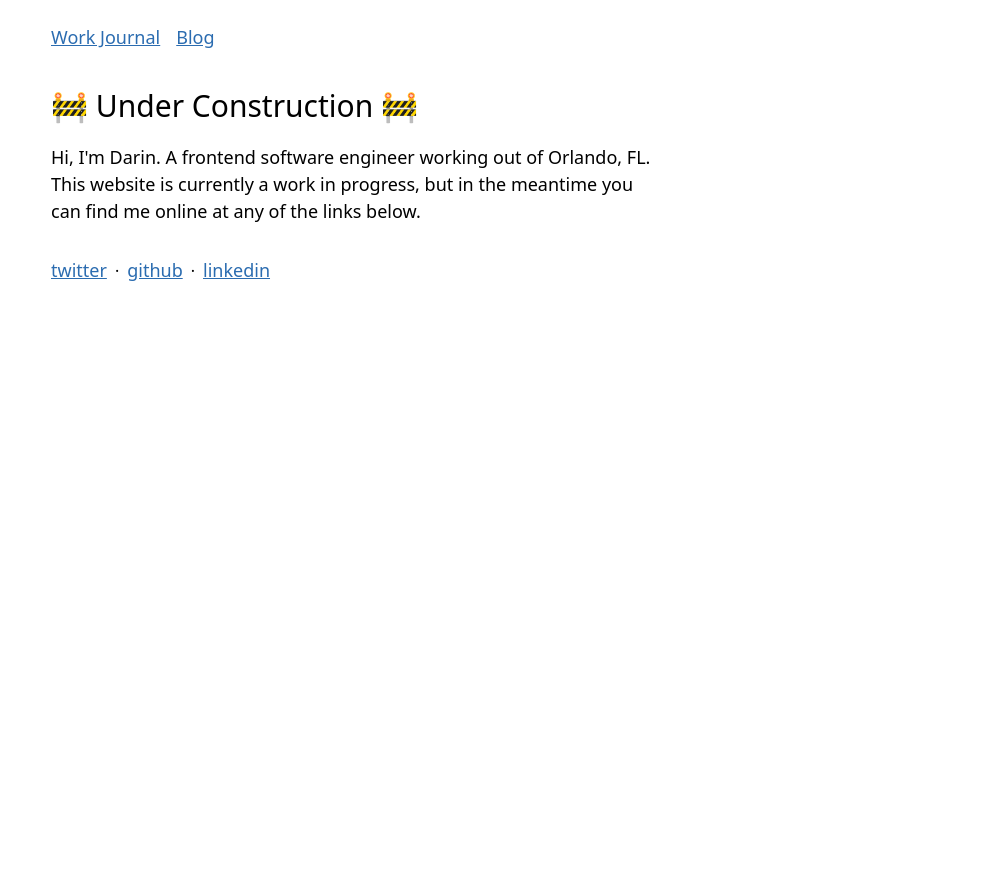
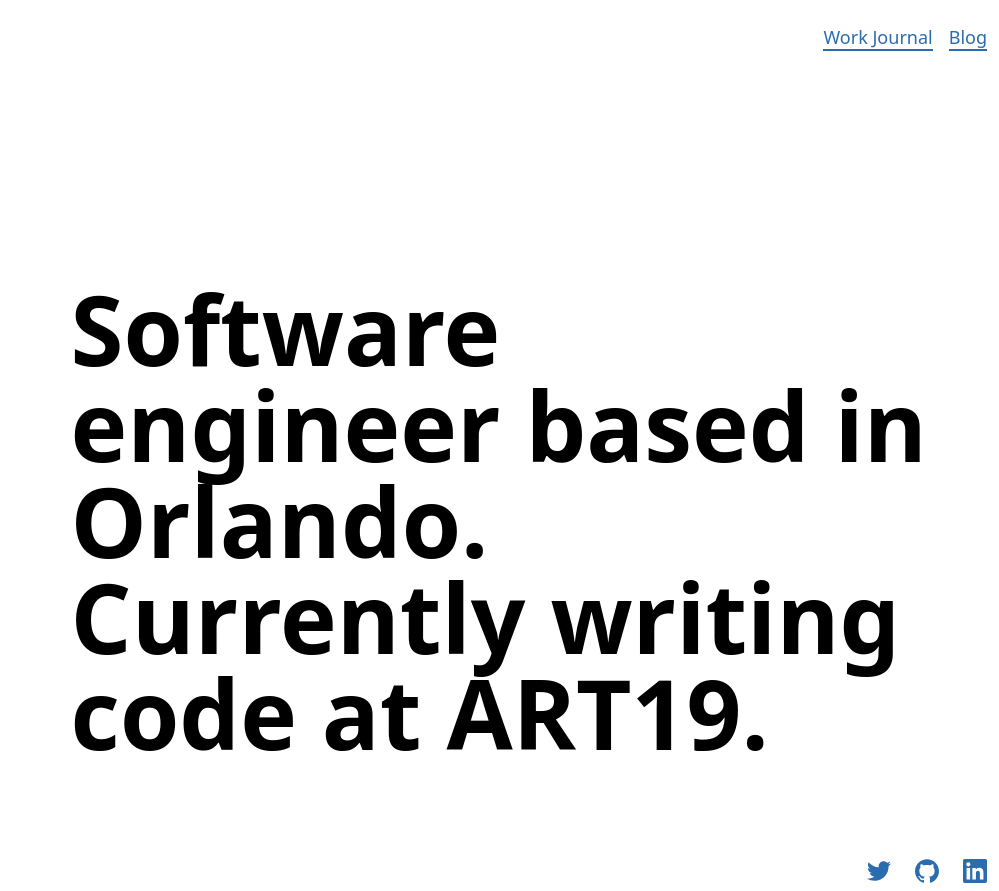
Before and after one commit to ddoria921/darindoria.com, a Next.js app: page / in a window 1280 px wide. Shown: the whole page, without its empty margins (281-1280 px from the left). Before the commit the page ends 800 px from the top, so only its background shows below. Built offline with nearby package versions, Linux system fonts and the light colour scheme.

Commit message:
Update home screen layout

```diff
--- a/pages/index.js
+++ b/pages/index.js
@@ -2,59 +2,127 @@
 
 export default function Home() {
   return (
-    <div className="max-w-screen-sm mx-auto py-6 px-3">
+    <div className="h-screen flex flex-col mx-auto py-6 px-3">
       <header>
-        <nav>
-          <ul className="flex">
+        <nav role="navigation" aria-label="Site">
+          <ul className="flex justify-end">
             <li>
-              <Link href="/work-journal">
-                <a className="text-lg text-blue-700 underline dark:text-indigo-400">
-                  Work Journal
-                </a>
-              </Link>
+              <NavLink href="/work-journal">Work Journal</NavLink>
             </li>
             <li className="pl-4">
-              <Link href="/blog">
-                <a className="text-lg text-blue-700 underline dark:text-indigo-400">
-                  Blog
-                </a>
-              </Link>
+              <NavLink href="/blog">Blog</NavLink>
             </li>
           </ul>
         </nav>
       </header>
-      <main className="pt-8">
-        <h1 className="text-3xl dark:text-gray-200">
-          🚧 Under Construction 🚧
+      <main className="home-container pt-16 px-4 flex-grow flex justify-center lg:justify-end">
+        <div className="lg:w-3/4">
+          <h1 className="text-5xl leading-12 md:text-6xl md:leading-16 font-bold lg:text-8xl lg:leading-19 lg:max-w-4xl dark:text-gray-200">
+            Software engineer based in Orlando. Currently writing code at ART19.
           </h1>
-        <p className="text-lg mt-4 dark:text-gray-200">
-          Hi, I'm Darin. A frontend software engineer working out of Orlando,
-          FL. This website is currently a work in progress, but in the meantime
-          you can find me online at any of the links below.
-        </p>
+        </div>
       </main>
-      <footer className="py-8">
+      <footer className="py-2 flex justify-end">
+        <div className="ml-6">
           <a
+            target="_blank"
+            rel="noopener noreferrer"
             className="text-lg text-blue-700 underline dark:text-indigo-400"
             href="https://twitter.com/_darindoria"
+            title="Twitter"
+            aria-label="Twitter"
           >
-          twitter
+            <TwitterIcon />
           </a>
-        <span className="mx-2">&middot;</span>
+        </div>
+
+        <div className="ml-6">
           <a
+            target="_blank"
+            rel="noopener noreferrer"
             className="text-lg text-blue-700 underline dark:text-indigo-400"
             href="https://github.com/ddoria921"
+            title="GitHub"
+            aria-label="GitHub"
           >
-          github
+            <GitHubIcon />
           </a>
-        <span className="mx-2">&middot;</span>
+        </div>
+
+        <div className="ml-6">
           <a
+            target="_blank"
+            rel="noopener noreferrer"
             className="text-lg text-blue-700 underline dark:text-indigo-400"
             href="https://www.linkedin.com/in/darindoria"
+            title="LinkedIn"
+            aria-label="LinkedIn"
           >
-          linkedin
+            <LinkedInIcon />
           </a>
+        </div>
       </footer>
     </div>
   );
 }
+
+function NavLink({ href, children }) {
+  return (
+    <Link href={href}>
+      <a className="text-lg text-blue-700 border-b-2 border-blue-700 dark:text-indigo-400 dark:border-indigo-400">
+        {children}
+      </a>
+    </Link>
+  );
+}
+
+function TwitterIcon() {
+  return (
+    <svg
+      className="w-6 h-6 text-blue-700 dark:text-indigo-400"
+      role="img"
+      viewBox="0 0 24 24"
+      fill="currentColor"
+    >
+      <path
+        fillRule="evenodd"
+        d="M23.954 4.569c-.885.389-1.83.654-2.825.775 1.014-.611 1.794-1.574 2.163-2.723-.951.555-2.005.959-3.127 1.184-.896-.959-2.173-1.559-3.591-1.559-2.717 0-4.92 2.203-4.92 4.917 0 .39.045.765.127 1.124C7.691 8.094 4.066 6.13 1.64 3.161c-.427.722-.666 1.561-.666 2.475 0 1.71.87 3.213 2.188 4.096-.807-.026-1.566-.248-2.228-.616v.061c0 2.385 1.693 4.374 3.946 4.827-.413.111-.849.171-1.296.171-.314 0-.615-.03-.916-.086.631 1.953 2.445 3.377 4.604 3.417-1.68 1.319-3.809 2.105-6.102 2.105-.39 0-.779-.023-1.17-.067 2.189 1.394 4.768 2.209 7.557 2.209 9.054 0 13.999-7.496 13.999-13.986 0-.209 0-.42-.015-.63.961-.689 1.8-1.56 2.46-2.548l-.047-.02z"
+        clipRule="evenodd"
+      />
+    </svg>
+  );
+}
+
+function GitHubIcon() {
+  return (
+    <svg
+      className="w-6 h-6 text-blue-700 dark:text-indigo-400"
+      role="img"
+      viewBox="0 0 24 24"
+      fill="currentColor"
+    >
+      <path
+        fillRule="evenodd"
+        d="M12 .297c-6.63 0-12 5.373-12 12 0 5.303 3.438 9.8 8.205 11.385.6.113.82-.258.82-.577 0-.285-.01-1.04-.015-2.04-3.338.724-4.042-1.61-4.042-1.61C4.422 18.07 3.633 17.7 3.633 17.7c-1.087-.744.084-.729.084-.729 1.205.084 1.838 1.236 1.838 1.236 1.07 1.835 2.809 1.305 3.495.998.108-.776.417-1.305.76-1.605-2.665-.3-5.466-1.332-5.466-5.93 0-1.31.465-2.38 1.235-3.22-.135-.303-.54-1.523.105-3.176 0 0 1.005-.322 3.3 1.23.96-.267 1.98-.399 3-.405 1.02.006 2.04.138 3 .405 2.28-1.552 3.285-1.23 3.285-1.23.645 1.653.24 2.873.12 3.176.765.84 1.23 1.91 1.23 3.22 0 4.61-2.805 5.625-5.475 5.92.42.36.81 1.096.81 2.22 0 1.606-.015 2.896-.015 3.286 0 .315.21.69.825.57C20.565 22.092 24 17.592 24 12.297c0-6.627-5.373-12-12-12"
+        clipRule="evenodd"
+      />
+    </svg>
+  );
+}
+
+function LinkedInIcon() {
+  return (
+    <svg
+      role="img"
+      className="w-6 h-6 text-blue-700 dark:text-indigo-400"
+      viewBox="0 0 24 24"
+      fill="currentColor"
+    >
+      <path
+        fillRule="evenodd"
+        d="M20.447 20.452h-3.554v-5.569c0-1.328-.027-3.037-1.852-3.037-1.853 0-2.136 1.445-2.136 2.939v5.667H9.351V9h3.414v1.561h.046c.477-.9 1.637-1.85 3.37-1.85 3.601 0 4.267 2.37 4.267 5.455v6.286zM5.337 7.433c-1.144 0-2.063-.926-2.063-2.065 0-1.138.92-2.063 2.063-2.063 1.14 0 2.064.925 2.064 2.063 0 1.139-.925 2.065-2.064 2.065zm1.782 13.019H3.555V9h3.564v11.452zM22.225 0H1.771C.792 0 0 .774 0 1.729v20.542C0 23.227.792 24 1.771 24h20.451C23.2 24 24 23.227 24 22.271V1.729C24 .774 23.2 0 22.222 0h.003z"
+        clipRule="evenodd"
+      />
+    </svg>
+  );
+}
--- a/styles/index.css
+++ b/styles/index.css
@@ -11,6 +11,10 @@
   --animate-delayed: 0.6s cubic-bezier(0.175, 0.885, 0.32, 1.275) 0.45s;
   --dark-bg-color: #121317;
   --dark-card-color: #1a1c23;
+}
+
+.home-container {
+  padding: 18vmax 4vmax 7vmax 4vmax;
 }
 
 .prose code {
--- a/tailwind.config.js
+++ b/tailwind.config.js
@@ -6,11 +6,19 @@
   ],
   theme: {
     extend: {
+      fontSize: {
+        "8xl": "6rem",
+        "9xl": "7rem",
+      },
       lineHeight: {
         "11": "2.75rem",
         "12": "3rem",
         "13": "3.25rem",
         "14": "3.5rem",
+        "15": "4rem",
+        "16": "4.5rem",
+        "18": "5.5rem",
+        "19": "6rem",
       },
       screens: {
         dark: { raw: "(prefers-color-scheme: dark)" },
```
Lines whose indentation alone changed are shown as unchanged.
